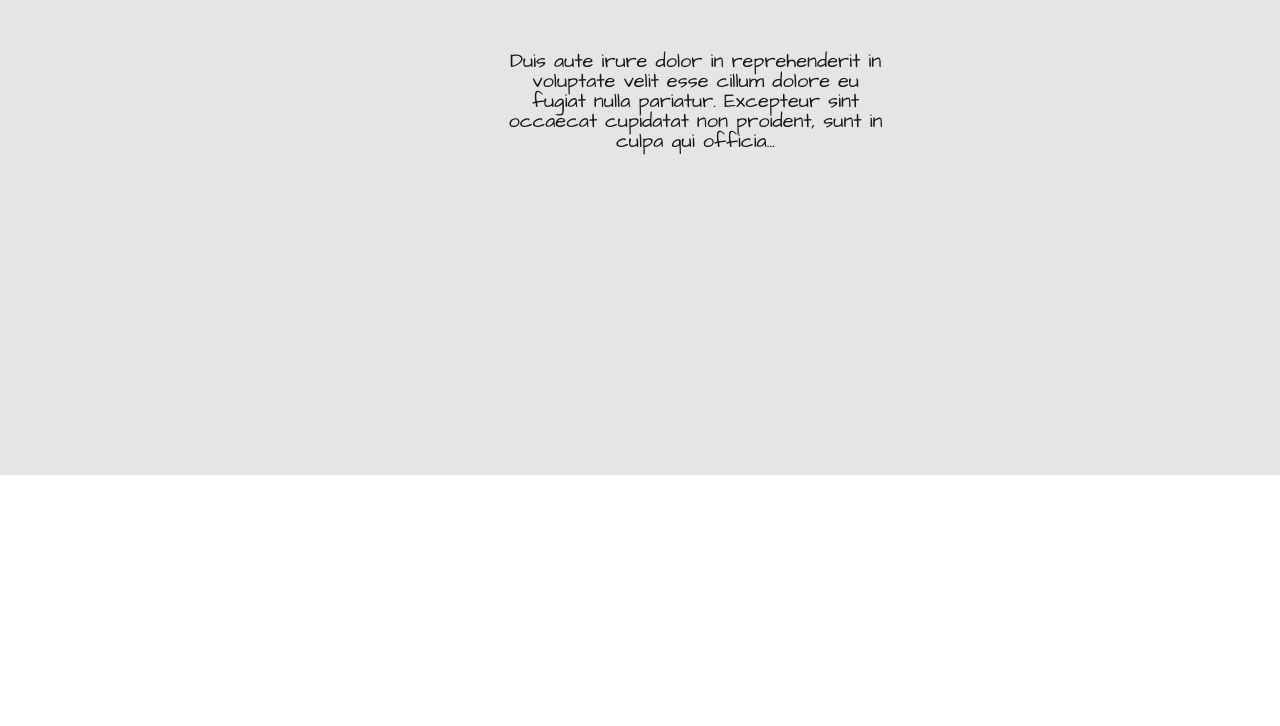
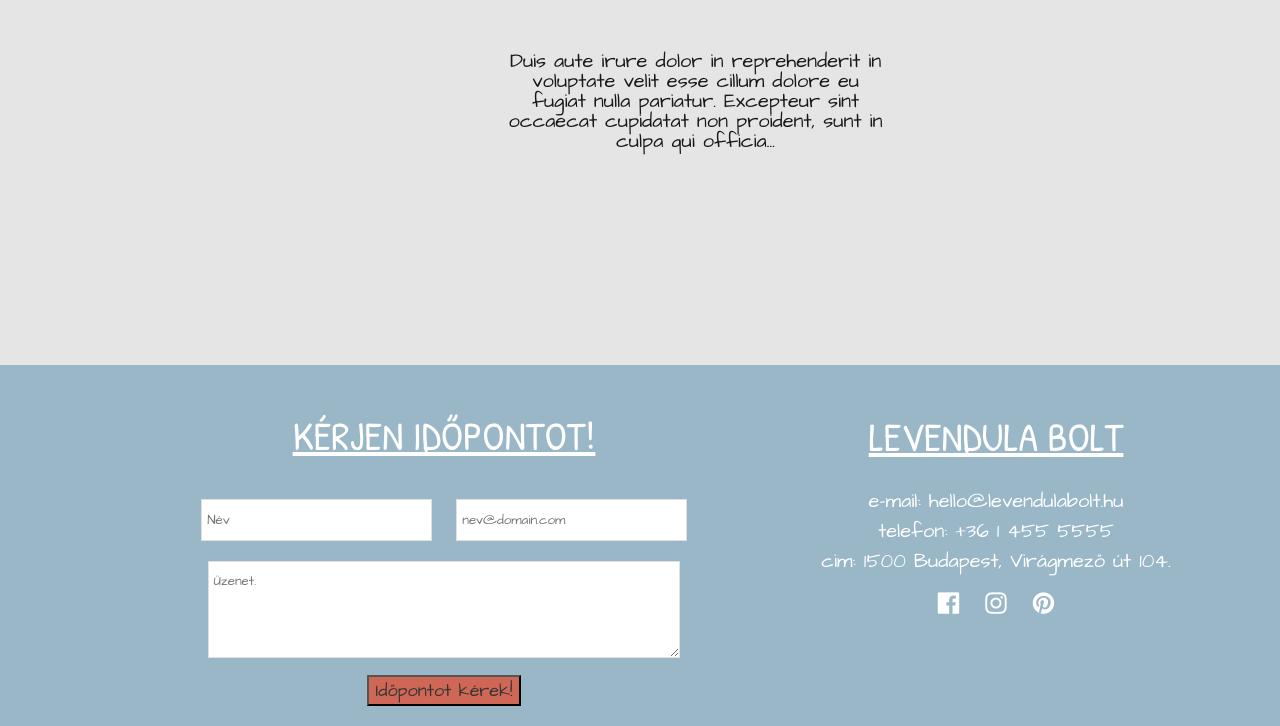
Before and after one commit to jeffcall-ch/tf-html10-beadando, a plain HTML site: page index.html in a window 1280 px wide. Shown: the part 475-1201 px from the top of the page. Before the commit the page ends 950 px from the top, so only its background shows below. Drawn offline with Linux system fonts and the light colour scheme.

Commit message:
finomitasok elott

```diff
--- a/index.html
+++ b/index.html
@@ -20,7 +20,7 @@
         <a href="#">Blog</a>
     </nav>
     <header></header>
-    <main>
+
 
     <div class="general-description">
         <p>Duis aute irure dolor in reprehenderit in voluptate velit esse cillum dolore eu fugiat nulla pariatur. Excepteur sint occaecat cupidatat non proident, sunt in culpa qui officia...</p>
@@ -58,13 +58,46 @@
     </div>
 
 
+    <!-- page bottom -->
+    <div class="bottom-row">
+        <div class="bottom-column bottom-narrow"></div>
+
+        <div class="bottom-column bottom-wide">
+            <form>
+                <div class="form">
+                    <h3>Kérjen időpontot!</h3><br>
+                    <input class="form-input" type="text" placeholder="Név">
+                    <input class="form-input" type="email" placeholder="nev@domain.com"><br>
+                    <textarea class="form-input" name="message" rows="10" cols="52" id="message-area" placeholder="Üzenet."></textarea>
+                    <button type="button">Időpontot kérek!</button>
+                </div>
+            </form>
+        </div>
+
+        <div class="bottom-column bottom-wide" style="text-align: center;">
+            <div id="infos">
+                <h3>Levendula Bolt</h3>
+                <div>
+                    <p></p>
+                    <p>e-mail: hello@levendulabolt.hu</p>
+                    <p>telefon: +36 1 455 5555</p>
+                    <p>cim: 1500 Budapest, Virágmező út 104.</p>
+                    <button class="btn"><i class="fa fa-facebook-official"></i></button>
+                    <button class="btn"><i class="fa fa-instagram"></i></button>
+                    <button class="btn"><i class="fa fa-pinterest"></i></button>
+                </div>
+            </div>
+        </div>
+
+        <div class="bottom-column bottom-narrow"></div>
+    </div>
+
+    <!--  <footer>
+        &copy; Levendula bolt 2020
+    </footer> -->
 
 
 
 
 
-    </main>
-
-
-    <footer></footer>
 </body>
--- a/resources/css/style.css
+++ b/resources/css/style.css
@@ -1,5 +1,3 @@
-/* starter css */
-
 header {
     background-image: url("../img/festmeny2000x1500.jpg");
     background-repeat: no-repeat;
@@ -25,18 +23,18 @@ nav a {
     color: white;
     text-decoration: none;
     margin: 3%;
-    padding: 0.5%;
+    padding: 0.4%;
     font-size: 30px;
 }
 
 nav a:hover {
-    background: #E2B7E2;
+    background: rgb(206, 103, 86);
     color: #333333;
 }
 
 .active {
     color: #333333;
-    background: #E2B7E2;
+    background: rgb(206, 103, 86);
 }
 
 .row {
@@ -182,7 +180,7 @@ nav a:hover {
 }
 
 img:hover {
-    box-shadow: 0 0 0 5px yellow;
+    box-shadow: 0 0 0 5px rgb(206, 103, 86);
 }
 
 
@@ -280,3 +278,133 @@ div.description-text {
     font-family: 'Architects Daughter', cursive;
     font-style: normal;
 }
+
+
+/* page bottom */
+
+.bottom-row {
+    width: 100%;
+    position: absolute;
+    top: 95%;
+    padding: 0%;
+    margin-top: 80px;
+    background: rgb(153, 183, 199);
+}
+
+.bottom-row:after {
+    /* Clear floats after the columns  */
+    content: "";
+    display: table;
+    clear: both;
+}
+
+.bottom-column {
+    float: left;
+    padding: 20px;
+}
+
+.bottom-wide {
+    width: 40%;
+}
+
+.bottom-narrow {
+    width: 10%;
+}
+
+form {
+    /* margin-top: 60px; */
+}
+
+div.form {
+    padding-top: 30px;
+    font-family: Verdana;
+    font-size: 14px;
+    background: rgb(153, 183, 199);
+    float: left;
+    text-align: center;
+}
+
+h3 {
+    font-size: 40px;
+    text-transform: uppercase;
+    padding-bottom: 20px;
+    text-decoration: underline;
+    font-family: 'Patrick Hand', cursive;
+    text-align: center;
+    color: white;
+}
+
+.form-input {
+    background: white;
+    border: 1px solid #E0E0E0;
+    height: 30px;
+    width: 42.7%;
+    font-family: 'Architects Daughter';
+    padding: 5px;
+    margin: 10px;
+}
+
+textarea {
+    margin-top: 10px;
+}
+
+#message-area {
+    height: 80px;
+    width: 90%;
+    padding-top: 10px;
+    margin-bottom: 5px;
+}
+
+
+/* info area */
+
+#infos {
+    background: rgb(153, 183, 199);
+    padding: 31px;
+}
+
+#infos p {
+    padding: 5px;
+    font-family: 'Architects Daughter';
+    font-size: 10px;
+    color: white;
+    font-size: 20px;
+}
+
+button {
+    margin-top: 10px;
+    background: rgb(206, 103, 86);
+    color: #333333;
+    font-family: 'Architects Daughter', cursive;
+    font-size: 18px;
+    text-align: center;
+    cursor: pointer;
+}
+
+button:hover {
+    background: #e2a32e;
+    color: #696da3;
+}
+
+footer {
+    color: #333333;
+    background: white;
+    text-align: center;
+    padding: 20px;
+    font-family: Verdana;
+    font-size: 12px;
+}
+
+.btn {
+    margin: 10px 5px 10px 5px;
+    background: transparent;
+    border: none;
+    color: white;
+    font-size: 25px;
+    cursor: pointer;
+}
+
+.btn:hover {
+    background: rgb(206, 103, 86);
+    color: #696da3;
+}
```
Lines whose indentation alone changed are shown as unchanged.
